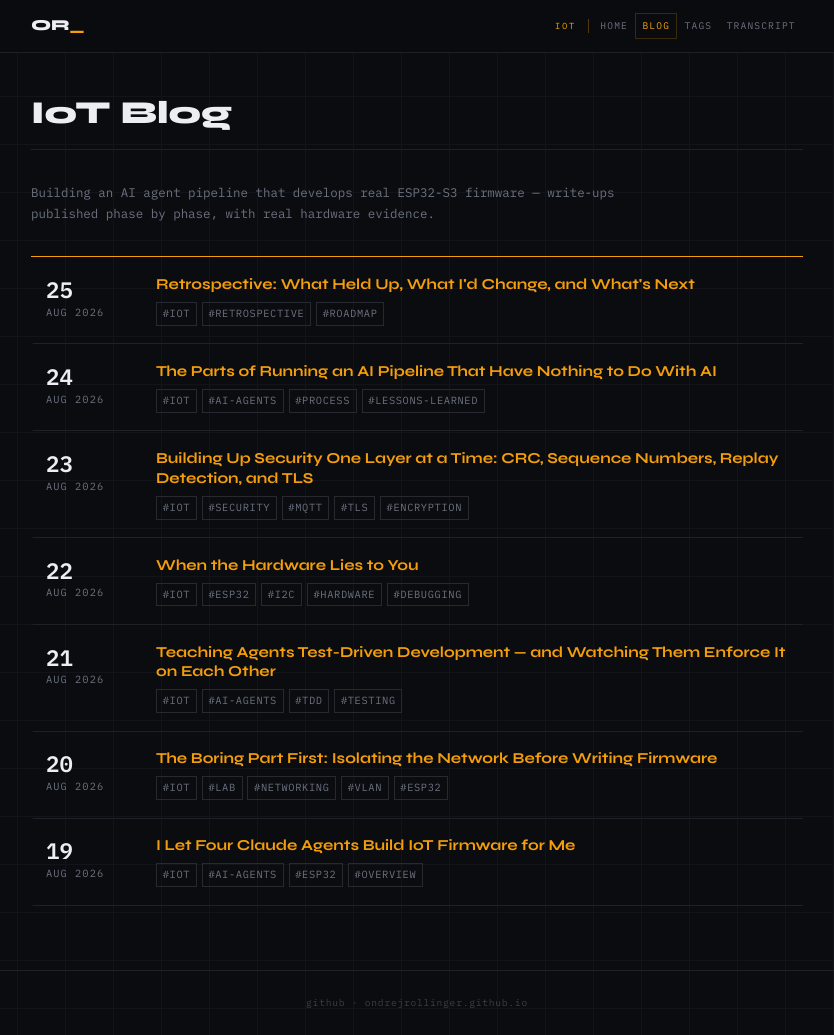
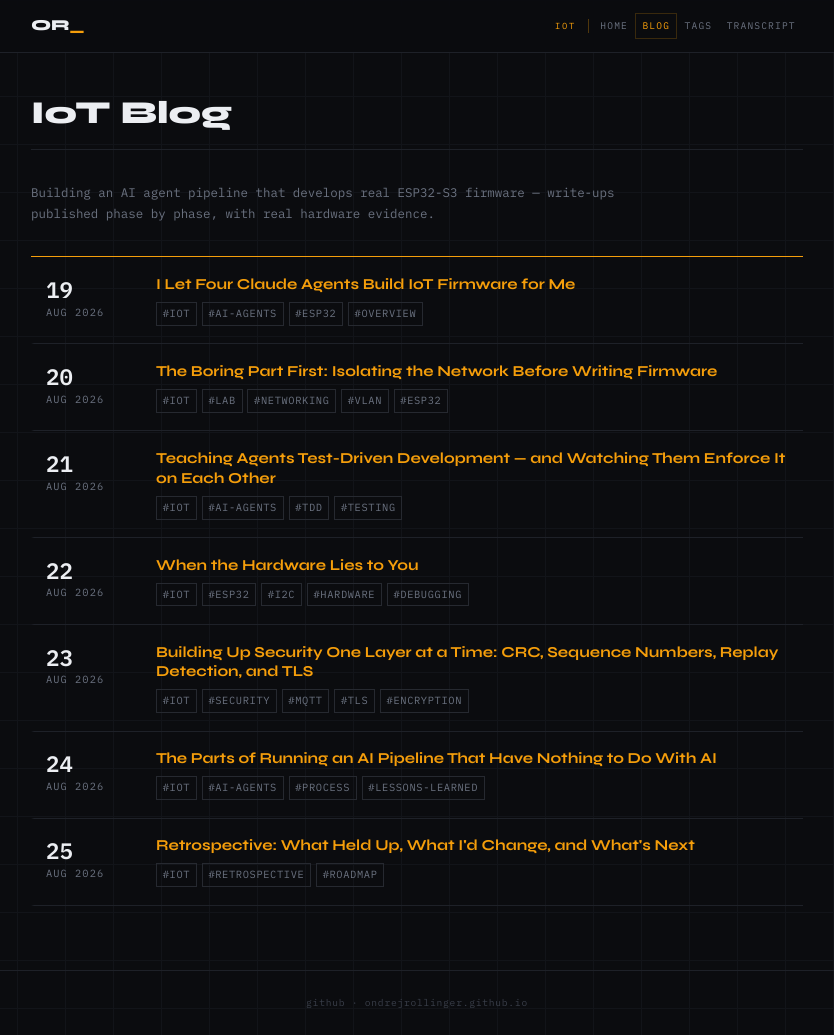
Before and after one commit to ondrejrollinger/ondrejrollinger.github.io, a Jekyll site: the page built from iot/blog.html, in a window 1280 px wide and 1035 px high. Shown: the whole window, without its empty margins (223-1057 px from the left). Built offline with Jekyll 4.4.1, drawn with Linux system fonts in a browser that asks for light colours.

Commit message:
Reverse IoT blog post order to chronological reading order
site.posts is newest-first by default, so /iot/blog/ was showing
the retrospective post before the series intro. Add | reverse to
the where_exp filter to list oldest-to-newest.

Verified via local build: /iot/blog/ now lists posts in the intended
reading order (Four Agents -> Foundation -> TDD -> Hardware Lies ->
Securing the Pipeline -> Process Friction -> Retrospective).

Co-Authored-By: Claude Sonnet 5 <noreply@anthropic.com>
Claude-Session: https://claude.ai/code/session_01NB93LtysBtos1HxoQe2HVf

```diff
--- a/iot/blog.html
+++ b/iot/blog.html
@@ -10,7 +10,7 @@ permalink: /iot/blog/
 <p class="page-description">Building an AI agent pipeline that develops real ESP32-S3 firmware — write-ups published phase by phase, with real hardware evidence.</p>
 
 <div class="post-list">
-  {% assign iot_posts = site.posts | where_exp: "post", "post.tags contains 'iot'" %}
+  {% assign iot_posts = site.posts | where_exp: "post", "post.tags contains 'iot'" | reverse %}
   {% for post in iot_posts %}
   <div class="post-list-item">
     <span class="post-list-date">
```
